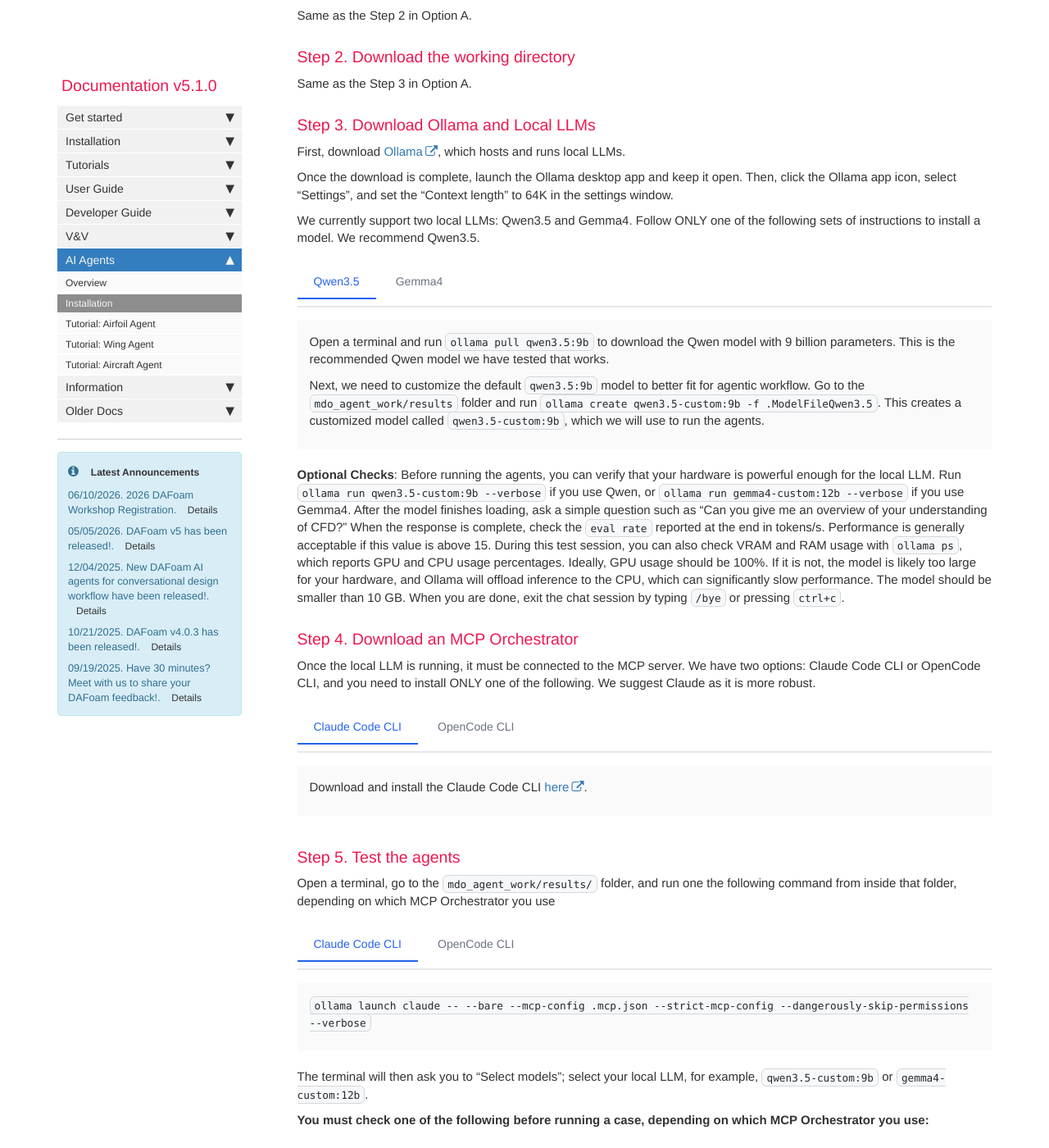
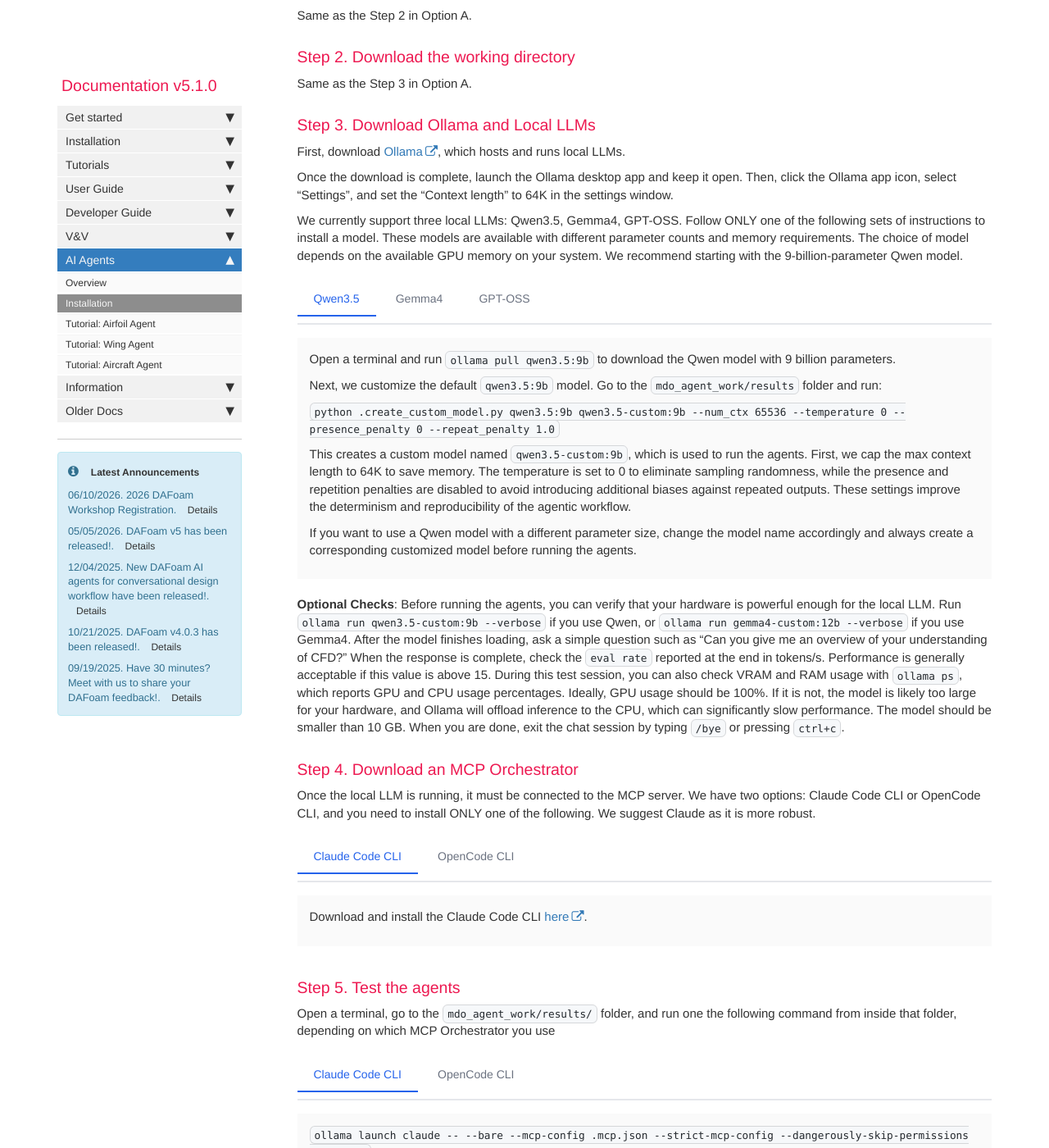
Before and after one commit to DAFoam/DAFoam.github.io, a Jekyll site: the page built from pages/mydoc/mydoc_ai_agent_installation.md, in a window 1280 px wide and 1400 px high, scrolled down 9050 px. Shown: the whole window at 82% size. Built offline with Jekyll 4.4.1, drawn with Linux system fonts in a browser that asks for light colours; comment, search, counter and statistics services are not loaded; some of the changed text lies outside the part shown.

Commit message:
content update

```diff
--- a/pages/mydoc/mydoc_ai_agent_installation.md
+++ b/pages/mydoc/mydoc_ai_agent_installation.md
@@ -341,25 +341,51 @@ First, download [Ollama](https://ollama.com/download), which hosts and runs loca
 
 Once the download is complete, launch the Ollama desktop app and keep it open. Then, click the Ollama app icon, select "Settings", and set the "Context length" to 64K in the settings window.
 
-We currently support two local LLMs: Qwen3.5 and Gemma4. Follow ONLY one of the following sets of instructions to install a model. We recommend Qwen3.5.
+We currently support three local LLMs: Qwen3.5, Gemma4, GPT-OSS. Follow ONLY one of the following sets of instructions to install a model. These models are available with different parameter counts and memory requirements. The choice of model depends on the available GPU memory on your system. We recommend starting with the 9-billion-parameter Qwen model.
 
 <div class="tab-container" data-tab-group="platform">
 <div class="tab-buttons">
 <button class="tab-button">Qwen3.5</button>
 <button class="tab-button">Gemma4</button>
+<button class="tab-button">GPT-OSS</button>
 </div>
 <div class="tab-content">
 
-Open a terminal and run `ollama pull qwen3.5:9b` to download the Qwen model with 9 billion parameters. This is the recommended Qwen model we have tested that works.
+Open a terminal and run `ollama pull qwen3.5:9b` to download the Qwen model with 9 billion parameters.
 
-Next, we need to customize the default `qwen3.5:9b` model to better fit for agentic workflow. Go to the `mdo_agent_work/results` folder and run `ollama create qwen3.5-custom:9b -f .ModelFileQwen3.5`. This creates a customized model called `qwen3.5-custom:9b`, which we will use to run the agents.
+Next, we customize the default `qwen3.5:9b` model. Go to the `mdo_agent_work/results` folder and run:
+
+`python .create_custom_model.py qwen3.5:9b qwen3.5-custom:9b --num_ctx 65536 --temperature 0 --presence_penalty 0 --repeat_penalty 1.0`
+
+This creates a custom model named `qwen3.5-custom:9b`, which is used to run the agents. First, we cap the max context length to 64K to save memory. The temperature is set to 0 to eliminate sampling randomness, while the presence and repetition penalties are disabled to avoid introducing additional biases against repeated outputs. These settings improve the determinism and reproducibility of the agentic workflow.
+
+If you want to use a Qwen model with a different parameter size, change the model name accordingly and always create a corresponding customized model before running the agents.
 
 </div>
 <div class="tab-content">
 
-Open a terminal and run `ollama pull gemma4:12b` to download the Gemma4 model with 12 billion parameters. This is the recommended Gemma4 model we have tested that works.
+Open a terminal and run `ollama pull gemma4:12b` to download the Gemma model with 12 billion parameters.
 
-Next, we need to customize the default `gemma4:12b` model to better fit for agentic workflow. Go to the `mdo_agent_work/results` folder and run `ollama create gemma4-custom:12b -f .ModelFileGemma4`. This creates a customized model called `gemma4-custom:12b`, which we will use to run the agents.
+Next, we customize the default `gemma4:12b` model. Go to the `mdo_agent_work/results` folder and run:
+
+`python .create_custom_model.py gemma4:12b gemma4-custom:12b --num_ctx 65536 --temperature 0 --presence_penalty 0 --repeat_penalty 1.0`
+
+This creates a custom model named `gemma4-custom:12b`, which is used to run the agents. First, we cap the max context length to 64K to save memory. The temperature is set to 0 to eliminate sampling randomness, while the presence and repetition penalties are disabled to avoid introducing additional biases against repeated outputs. These settings improve the determinism and reproducibility of the agentic workflow.
+
+If you want to use a Gemma model with a different parameter size, change the model name accordingly and always create a corresponding customized model before running the agents.
+
+</div>
+<div class="tab-content">
+
+Open a terminal and run `ollama pull gpt-oss:20b` to download the OpenAI's GPT-OSS model with 20 billion parameters.
+
+Next, we customize the default `gpt-oss:20b` model. Go to the `mdo_agent_work/results` folder and run:
+
+`python .create_custom_model.py gpt-oss:20b gpt-oss-custom:20b --num_ctx 65536 --temperature 0 --presence_penalty 0 --repeat_penalty 1.0`
+
+This creates a custom model named `gpt-oss-custom:20b`, which is used to run the agents. First, we cap the max context length to 64K to save memory. The temperature is set to 0 to eliminate sampling randomness, while the presence and repetition penalties are disabled to avoid introducing additional biases against repeated outputs. These settings improve the determinism and reproducibility of the agentic workflow.
+
+If you want to use a GPT-OSS model with a different parameter size, change the model name accordingly and always create a corresponding customized model before running the agents.
 
 </div>
 </div>
@@ -410,7 +436,7 @@ Open a terminal, go to the `mdo_agent_work/results/` folder, and run one the fol
 </div>
 </div>
 
-The terminal will then ask you to "Select models"; select your local LLM, for example, `qwen3.5-custom:9b` or `gemma4-custom:12b`.
+The terminal will then ask you to "Select models"; select your local LLM, for example, `qwen3.5-custom:9b`, `gemma4-custom:12b`, or `gpt-oss-custom:20b`.
 
 **You must check one of the following before running a case, depending on which MCP Orchestrator you use:**
 
@@ -422,13 +448,13 @@ The terminal will then ask you to "Select models"; select your local LLM, for ex
 <div class="tab-content">
 
 - **Check that the MCP server is running**. Run `/mcp` in Claude to view the available MCP servers. You should see `mdo_agent_deck connected` in the pop-up window. Press `esc` to close it.
-- **Check the active LLM**. The active LLM is shown at the top. It should display `qwen3.5-custom:9b` or `gemma4-custom:12b` (see the following figure).
+- **Check the active LLM**. The active LLM is shown at the top. It should display `qwen3.5-custom:9b`, `gemma4-custom:12b`, or `gpt-oss-custom:20b` (see the following figure).
 
 </div>
 <div class="tab-content">
 
 - **Check that the MCP is running**. If the MCP server is running, you should see a green circle at the bottom say "1 MCP /status" (see the figure below). Alternatively, you can run `/mcps` in OpenCode to view the available MCP servers. You should see `mdo_agent_deck connected` in the pop-up window. Press `esc` to close it.
-- **Check the active LLM**. The active LLM is shown at the bottom of the text entry box. It should display `qwen3.5-custom:9b` or `gemma4-custom:12b` (see the following figure). If it does not, run `/models`, press Enter, and select the correct local LLM from the menu.
+- **Check the active LLM**. The active LLM is shown at the bottom of the text entry box. It should display `qwen3.5-custom:9b`, `gemma4-custom:12b`, or `gpt-oss-custom:20b` (see the following figure). If it does not, run `/models`, press Enter, and select the correct local LLM from the menu.
 - **Check the run mode**. OpenCode has two modes: `Build` and Plan. `Build` mode allows OpenCode to modify files, while Plan mode does not. To run the agents properly, make sure OpenCode is in `Build` mode. You can toggle modes with the `Tab` key.
 
 </div>
```
